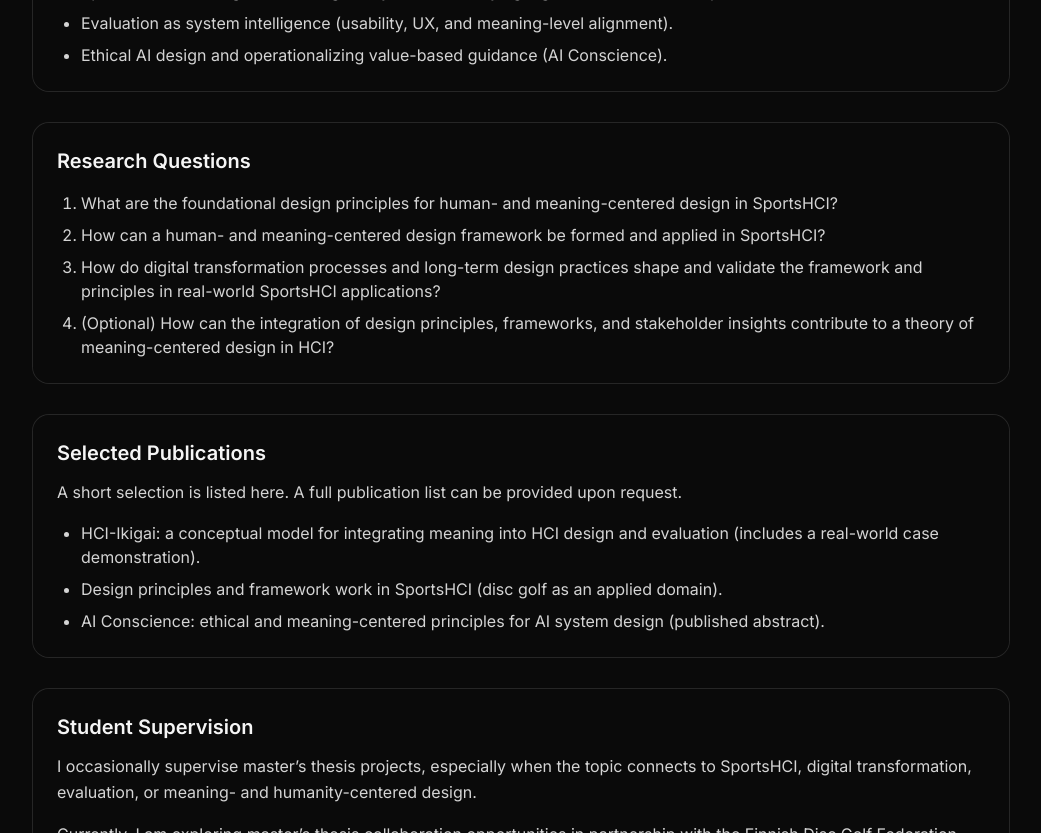
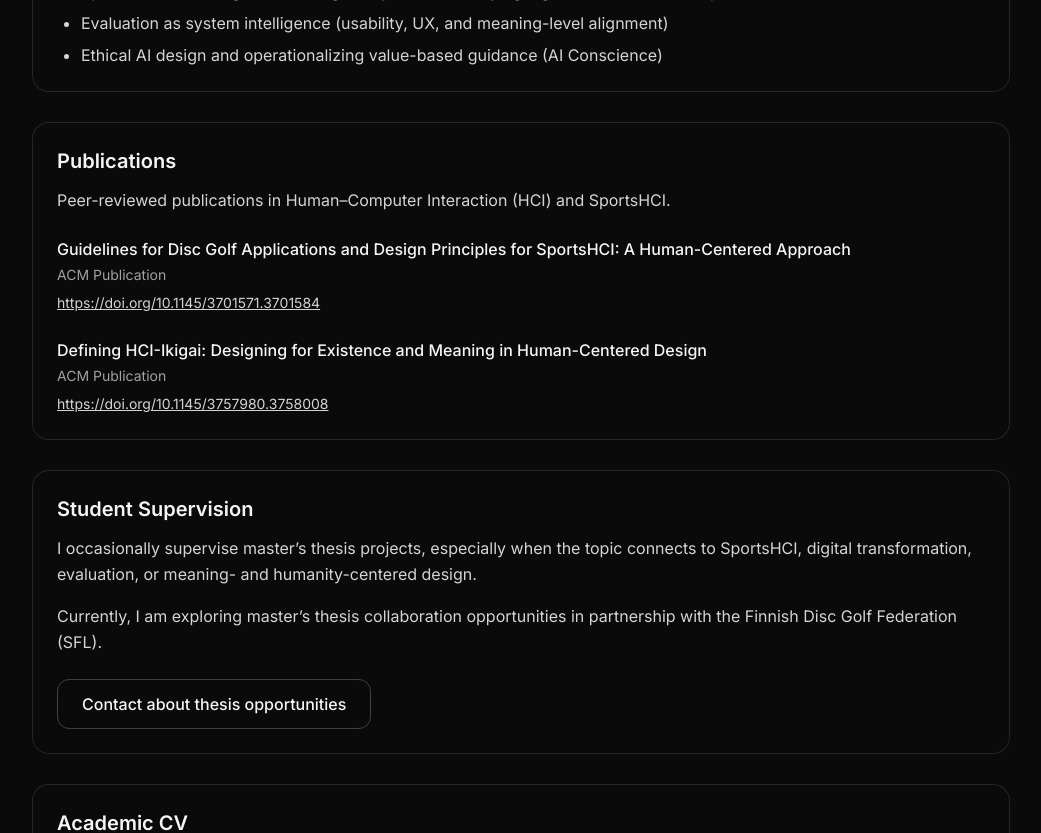
Before and after one commit to moilanenmime/xcentered, a Next.js app: page /academic in a window 1280 px wide. Shown: the part 480-1313 px from the top of the page, without its empty margins (119-1160 px from the left). Built offline with nearby package versions, Linux system fonts and the light colour scheme.

Commit message:
refactor: improve clarity and consistency in Academic page content

```diff
--- a/app/academic/page.tsx
+++ b/app/academic/page.tsx
@@ -19,29 +19,29 @@ export default function AcademicPage() {
             <h2 className="text-xl font-semibold">Research Focus</h2>
             <ul className="mt-4 list-disc pl-6 text-neutral-300 space-y-2">
               <li>
-                Meaning- and existence-centered design in HCI (HCI-Ikigai).
+                Meaning- and existence-centered design in HCI (HCI-Ikigai)
               </li>
               <li>
                 Humanity-centered design at ecosystem scale (stakeholders, value
-                tensions, long-term consequences).
+                tensions, long-term consequences)
               </li>
               <li>
                 SportsHCI and disc golf as a living ecosystem for studying
-                digital transformation in practice.
+                digital transformation in practice
               </li>
               <li>
                 Evaluation as system intelligence (usability, UX, and
-                meaning-level alignment).
+                meaning-level alignment)
               </li>
               <li>
                 Ethical AI design and operationalizing value-based guidance (AI
-                Conscience).
+                Conscience)
               </li>
             </ul>
           </article>
 
           {/* Research Questions */}
-          <article className="rounded-2xl bg-neutral-950/40 p-6 ring-1 ring-neutral-800">
+          {/* <article className="rounded-2xl bg-neutral-950/40 p-6 ring-1 ring-neutral-800">
             <h2 className="text-xl font-semibold">Research Questions</h2>
             <ol className="mt-4 list-decimal pl-6 text-neutral-300 space-y-2">
               <li>
@@ -63,31 +63,52 @@ export default function AcademicPage() {
                 meaning-centered design in HCI?
               </li>
             </ol>
-          </article>
+          </article> */}
 
           {/* Publications */}
           <article className="rounded-2xl bg-neutral-950/40 p-6 ring-1 ring-neutral-800">
-            <h2 className="text-xl font-semibold">Selected Publications</h2>
+            <h2 className="text-xl font-semibold">Publications</h2>
+
             <p className="mt-3 text-neutral-300 leading-relaxed">
-              A short selection is listed here. A full publication list can be
-              provided upon request.
+              Peer-reviewed publications in Human–Computer Interaction (HCI) and
+              SportsHCI.
             </p>
 
-            <ul className="mt-4 list-disc pl-6 text-neutral-300 space-y-2">
-              <li>
-                HCI-Ikigai: a conceptual model for integrating meaning into HCI
-                design and evaluation (includes a real-world case
-                demonstration).
-              </li>
-              <li>
-                Design principles and framework work in SportsHCI (disc golf as
-                an applied domain).
-              </li>
-              <li>
-                AI Conscience: ethical and meaning-centered principles for AI
-                system design (published abstract).
-              </li>
-            </ul>
+            <div className="mt-6 space-y-6 text-neutral-300">
+              {/* Paper 1 */}
+              <div>
+                <p className="font-medium text-neutral-100">
+                  Guidelines for Disc Golf Applications and Design Principles
+                  for SportsHCI: A Human-Centered Approach
+                </p>
+                <p className="mt-1 text-sm text-neutral-400">ACM Publication</p>
+                <a
+                  href="https://dl.acm.org/doi/10.1145/3701571.3701584"
+                  target="_blank"
+                  rel="noopener noreferrer"
+                  className="mt-2 inline-block text-sm underline hover:text-neutral-200"
+                >
+                  https://doi.org/10.1145/3701571.3701584
+                </a>
+              </div>
+
+              {/* Paper 2 */}
+              <div>
+                <p className="font-medium text-neutral-100">
+                  Defining HCI-Ikigai: Designing for Existence and Meaning in
+                  Human-Centered Design
+                </p>
+                <p className="mt-1 text-sm text-neutral-400">ACM Publication</p>
+                <a
+                  href="https://dl.acm.org/doi/10.1145/3757980.3758008"
+                  target="_blank"
+                  rel="noopener noreferrer"
+                  className="mt-2 inline-block text-sm underline hover:text-neutral-200"
+                >
+                  https://doi.org/10.1145/3757980.3758008
+                </a>
+              </div>
+            </div>
           </article>
 
           {/* Supervision */}
```
